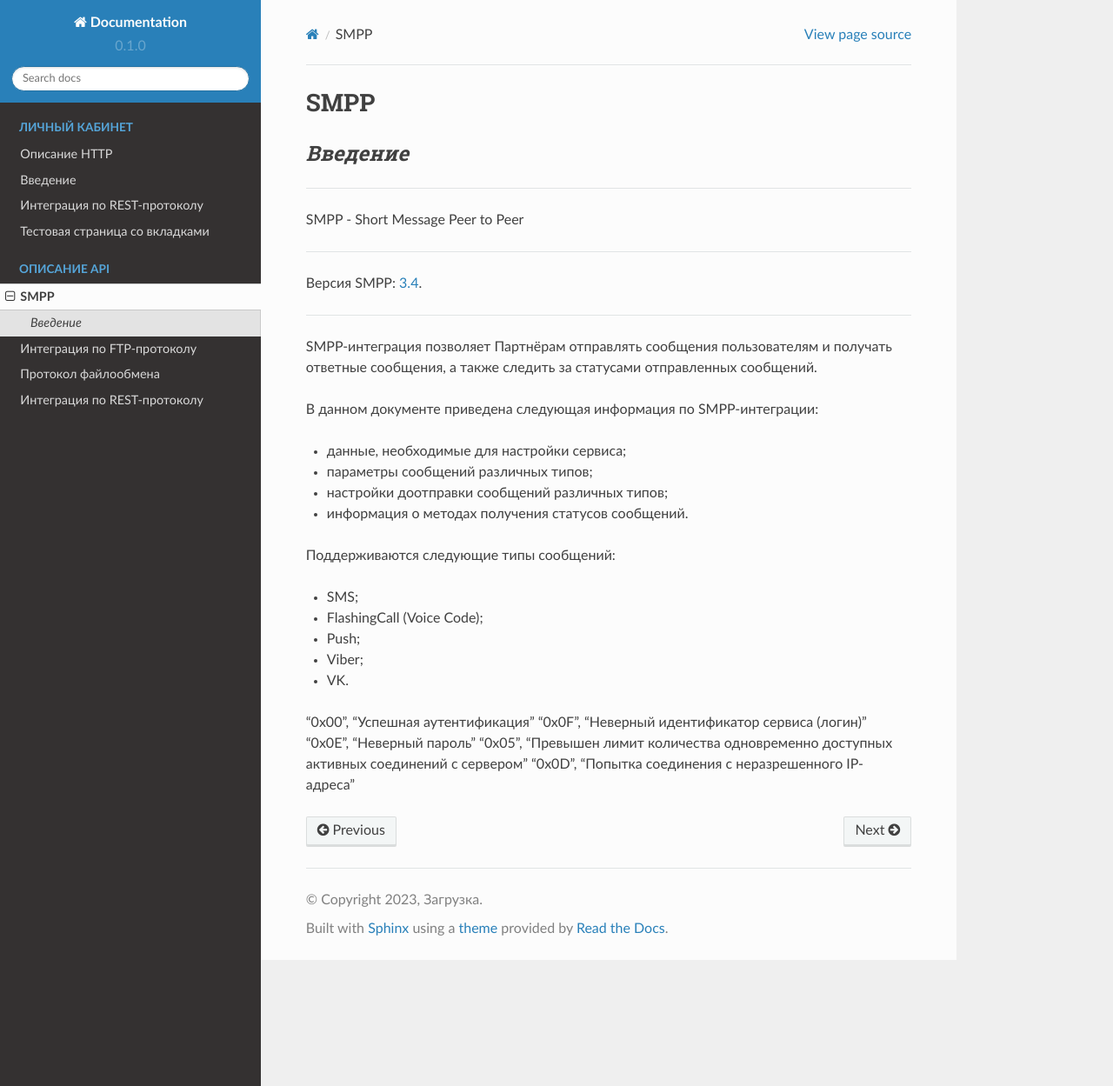
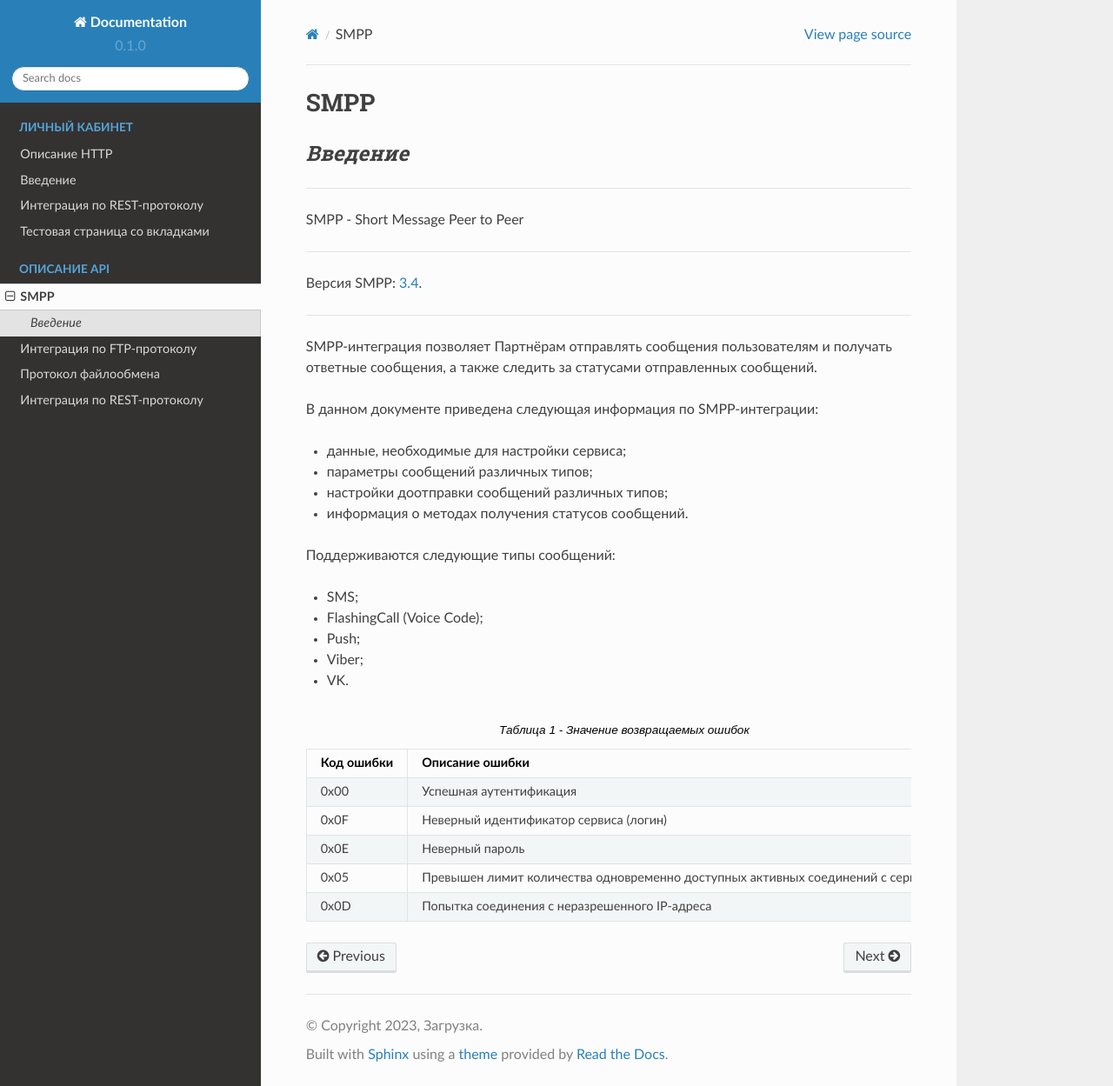
Before and after one commit to omikhaleva/test1, a Sphinx documentation site: the page built from docs/source/oleg.rst, in a window 1280 px wide and 1249 px high. Shown: the whole window at 87% size. Built offline with Sphinx 7.4.7 and the Read the Docs theme 2.0.0, drawn with Linux system fonts in a browser that asks for light colours.

Commit message:
таблица1

```diff
--- a/docs/source/oleg.rst
+++ b/docs/source/oleg.rst
@@ -32,12 +32,12 @@ SMPP-интеграция позволяет Партнёрам отправля
 - Viber;
 - VK.
 
-.. csv-table:: Значение возвращаемых ошибок
+.. csv-table:: Таблица 1 - Значение возвращаемых ошибок
    :header: "Код ошибки", "Описание ошибки"
    :widths: 15, 30
 
-"0x00", "Успешная аутентификация"
-"0x0F", "Неверный идентификатор сервиса (логин)"
-"0x0E", "Неверный пароль"
-"0x05", "Превышен лимит количества одновременно доступных активных соединений с сервером"
-"0x0D", "Попытка соединения с неразрешенного IP-адреса"
+   "0x00", "Успешная аутентификация"
+   "0x0F", "Неверный идентификатор сервиса (логин)"
+   "0x0E", "Неверный пароль"
+   "0x05", "Превышен лимит количества одновременно доступных активных соединений с сервером"
+   "0x0D", "Попытка соединения с неразрешенного IP-адреса"
```
Also changed, not shown: docs/source/demo/demo.drawio.png (added).
